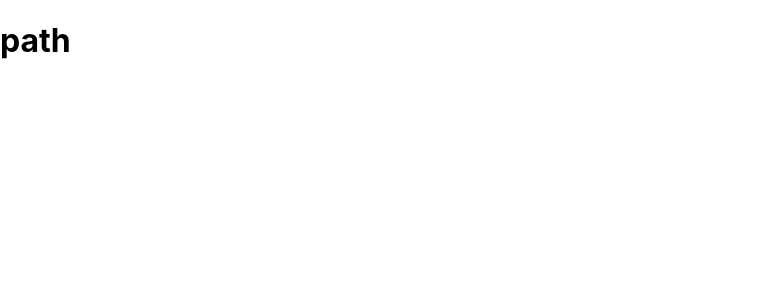
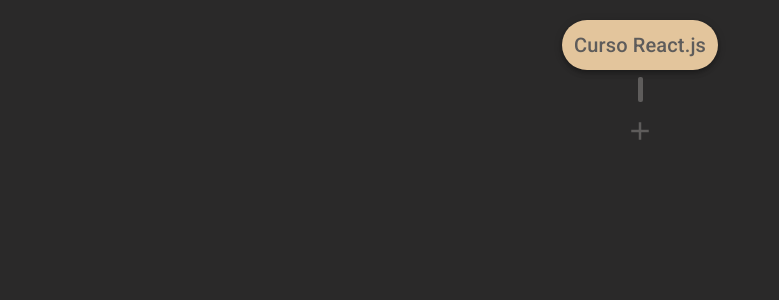
Before and after one commit to olaldetomas/react-path, a React (Create React App) app: page /path in a window 1280 px wide. Shown: the top 300 px of the page, without its empty margins (0-779 px from the left). Built offline with nearby package versions, Linux system fonts and the light colour scheme.

Commit message:
add new button

```diff
--- a/src/components/Path/Card/CardPath.js
+++ b/src/components/Path/Card/CardPath.js
@@ -3,11 +3,7 @@
 import CardContent from '@material-ui/core/CardContent'
 import CardPathStyles from '../styles'
 import { Typography, CardActions, IconButton, Tooltip } from '@material-ui/core'
-import {
-  Edit,
-  StarBorder,
-  Star,
-} from '@material-ui/icons'
+import { Edit, StarBorder, Star } from '@material-ui/icons'
 
 export default function CardPath(props) {
   const classes = CardPathStyles()
@@ -18,7 +14,7 @@
     if (isFavourite) {
       return (
         <Star
-          style={{ color: '#fdd835', opacity: 0.8 }}
+          style={{ color: '#000000', opacity: 0.8 }}
           className={classes.iconButton}
         />
       )
@@ -61,30 +57,12 @@
           </div>
           <div
             className={classes.lineDivider}
-            style={{ marginBottom: 3, marginTop: 3 }}
-          ></div>
-          <div
-            className={classes.lineDivider}
-            style={{ marginBottom: 3 }}
-          ></div>
-          <div
-            className={classes.lineDivider}
-            style={{ marginBottom: 3 }}
           ></div>
           <div className={classes.bolita}>
             <div className={classes.centerBolita}></div>
           </div>
           <div
             className={classes.lineDivider}
-            style={{ marginBottom: 3, marginTop: 3 }}
-          ></div>
-          <div
-            className={classes.lineDivider}
-            style={{ marginBottom: 3 }}
-          ></div>
-          <div
-            className={classes.lineDivider}
-            style={{ marginBottom: 3 }}
           ></div>
           <div className={classes.bolita}>
             <div className={classes.centerBolita}></div>
--- a/src/components/Path/Path.js
+++ b/src/components/Path/Path.js
@@ -1,10 +1,71 @@
 import React from 'react'
+import { Container, Card, Typography, IconButton } from '@material-ui/core'
+import { AddSharp } from '@material-ui/icons'
 
-export default function Path(props) {
+import { makeStyles } from '@material-ui/core/styles'
 
+const useStyles = makeStyles((theme) => ({
+  container: {
+    backgroundColor: theme.palette.background.default,
+    display: 'flex',
+    height: '100vh',
+    maxWidth: 'none',
+    flexDirection: 'column',
+  },
+  cardTitle: {
+    height: 50,
+    backgroundColor: theme.palette.cardPath.main,
+    marginTop: 20,
+    borderRadius: 50,
+    display: 'flex',
+    alignSelf: 'center',
+    justifyContent: 'center',
+    width: 'fit-content',
+  },
+  titleText: {
+    color: theme.palette.timeline.main,
+    display: 'flex',
+    alignSelf: 'center',
+    marginLeft: 12,
+    marginRight: 12,
+  },
+  line: {
+    display: 'flex',
+    alignSelf: 'center',
+    height: 25,
+    width: 5,
+    marginTop: 7,
+    marginBottom: 4,
+    borderRadius: 2,
+    backgroundColor: theme.palette.timeline.main,
+  },
+  iconButton: {
+    display: 'flex',
+    width: 50,
+    height: 50,
+    alignSelf: 'center'
+  },
+  icon: {
+    color: theme.palette.timeline.main,
+    fontSize: 30,
+  },
+}))
+
+function Path() {
+  const styles = useStyles()
   return (
-    <div>
-      <h1>path</h1>
-    </div>
+    <Container className={styles.container}>
+      <Card elevation={4} className={styles.cardTitle}>
+        <Typography variant="h6" className={styles.titleText}>
+          Curso React.js
+        </Typography>
+      </Card>
+      <div className={styles.line}></div>
+      <IconButton className={styles.iconButton}>
+        <AddSharp className={styles.icon} />
+      </IconButton>
+    </Container>
   )
 }
+
+export default Path
--- a/src/components/Path/styles.js
+++ b/src/components/Path/styles.js
@@ -6,6 +6,7 @@
     width: 250,
     height: 210,
     margin: 10,
+    backgroundColor: theme.palette.cardPath.main,
   },
   timeLine: {
     display: 'flex',
@@ -28,15 +29,17 @@
   },
   centerBolita: {
     display: 'flex',
-    height: 17,
-    width: 17,
+    height: 19,
+    width: 19,
     borderRadius: 17,
-    backgroundColor: theme.palette.background.paper,
+    backgroundColor: theme.palette.cardPath.main,
   },
   lineDivider: {
     display: 'flex',
-    height: 5,
-    width: 4,
+    height: 24,
+    width: 3,
+    marginTop: 4,
+    marginBottom: 4,
     borderRadius: 2,
     backgroundColor: theme.palette.timeline.main,
   },
@@ -45,7 +48,7 @@
     minWidth: 180,
     maxHeight: 110,
     maxWidth: 180,
-    backgroundColor: theme.palette.background.paper,
+    backgroundColor: theme.palette.cardPath.main,
     overflow: 'auto',
     wordWrap: 'break-word',
   },
@@ -53,6 +56,7 @@
     display: 'flex',
     flexDirection: 'column',
     paddingLeft: 0,
+    color: theme.palette.timeline.main,
   },
   cardActions: {
     width: '100%',
--- a/src/index.js
+++ b/src/index.js
@@ -15,7 +15,7 @@
     type: 'dark',
     background: {
       paper: '#2F2F2F',
-      default: '#212121'
+      default: '#2A2929'
     },
     primary: {
       // light: will be calculated from palette.primary.main,
@@ -29,6 +29,9 @@
     },
     timeline: {
       main: '#5e5c5b',
+    },
+    cardPath: {
+      main: '#E3C59C',
     },
     // Used by `getContrastText()` to maximize the contrast between
     // the background and the text.
```
Also changed, not shown: src/components/Path/Card/styles.js (deleted, +0 -47 lines).
